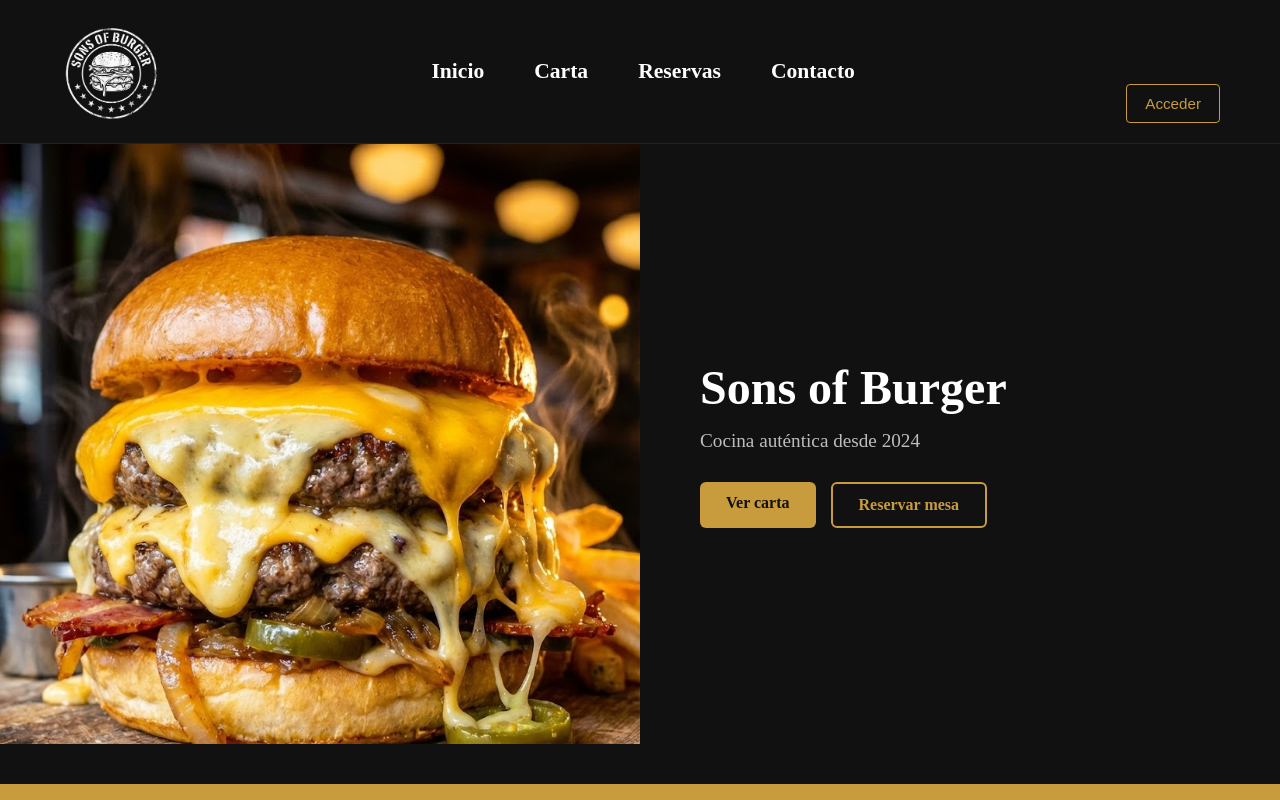
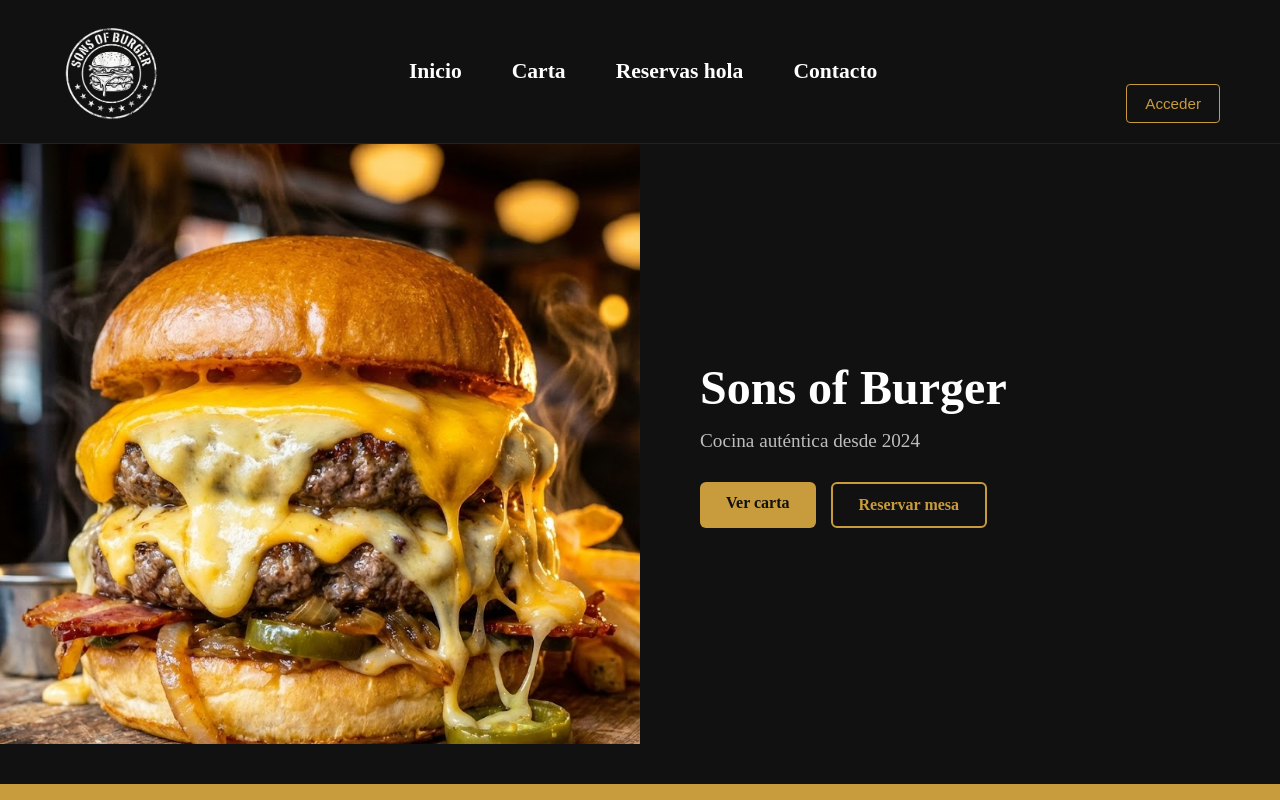
Before and after one commit to victorbnt25/TFG_RESTAURANTE, a React (Vite) app in the folder frontend/: page / in a window 1280 px wide. Shown: the top 800 px of the page. Built offline with nearby package versions, Linux system fonts and the light colour scheme.

Commit message:
prueba 2

```diff
--- a/frontend/src/componentes/Cabecera/cabecera.jsx
+++ b/frontend/src/componentes/Cabecera/cabecera.jsx
@@ -14,7 +14,7 @@
   <nav className="menu-principal">
     <a href="#">Inicio</a>
     <a href="#">Carta</a>
-    <a href="#">Reservas</a>
+    <a href="#">Reservas hola</a>
     <a href="#">Contacto</a>
   </nav>
 
```
